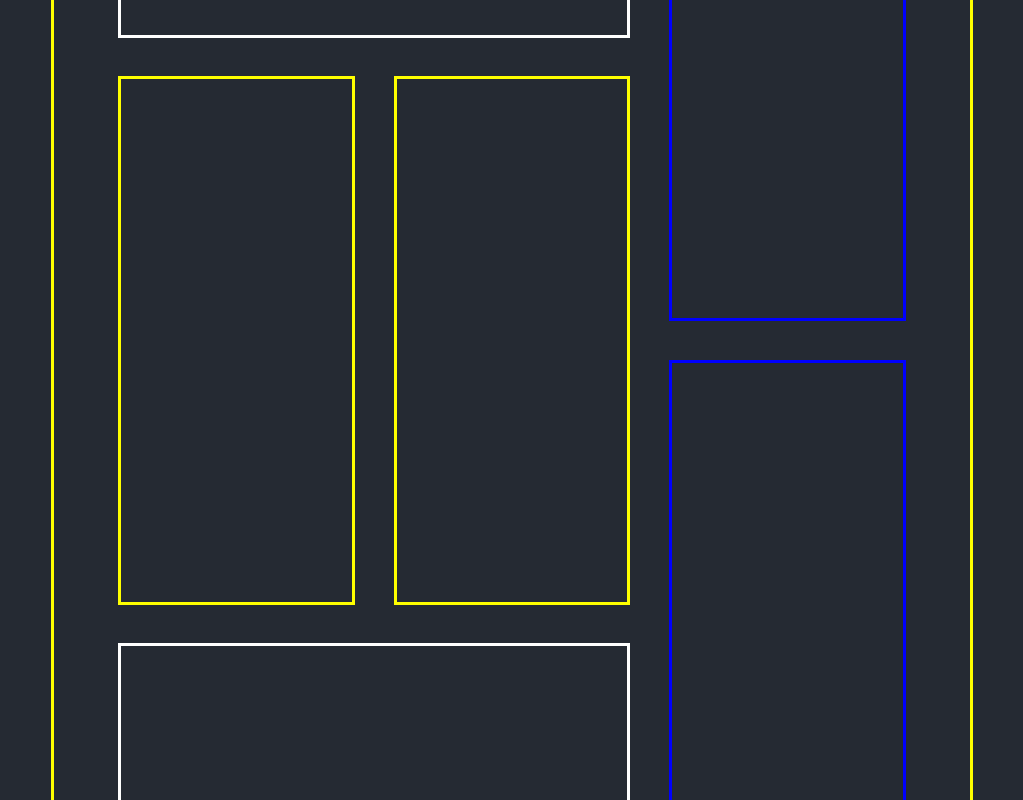
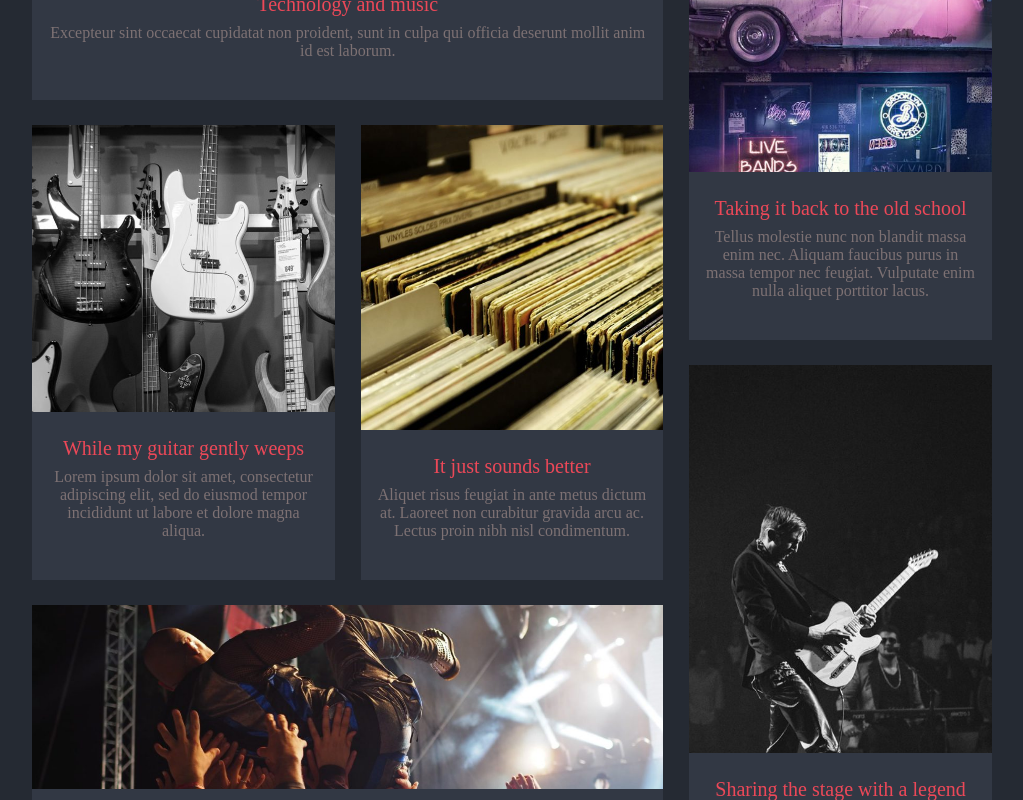
Before and after one commit to GarySmithAlvarezVenturo/proj-html-vuejs, a Vue app: page / in a window 1280 px wide. Shown: the part 1920-2720 px from the top of the page, without its empty margins (128-1151 px from the left). Built offline with nearby package versions, Linux system fonts and the light colour scheme.

Commit message:
img and finish card layout

```diff
--- a/src/assets/style/scss_partials/variables.scss
+++ b/src/assets/style/scss_partials/variables.scss
@@ -9,11 +9,10 @@ $line_width                 : 25vw;
 $banner_text_width          : 50vw;
 
 $card_set_padding           : 4rem;
-$card_set_gap               : 3vw;
-$card_set_width             : 72vw;
+$card_set_gap               : 2vw;
+$card_set_width             : 85vw;
 $card_set_height            : 97vw;
-$card_short_side            : 22vw;
-$card_long_side             : 47vw;
+
 
 
 // Chromatic variables!!
@@ -24,3 +23,7 @@ $line_color                 : #444E63;
 $banner_text_color          : #7D7B7B;
 
 $main_bg_color              : #252A33;
+
+$img_data_bg                : #323844;
+$img_title_color            : #EC4858;
+$img_text_color             : #7D7173;
--- a/src/components/AppCard.vue
+++ b/src/components/AppCard.vue
@@ -3,26 +3,56 @@
     {
         name        : "AppCard",
         props       : ['current_card', 'index'],
-        methods:
-        {
-            set_card_classes()
-            {
-                if ((this.index == 0) || (this.index == 3))
-                    return "horizontal";
-                else if ((this.index == 4) || (this.index == 5))
-                    return "vertical_with_grow";
-            }
-        }
     }
 </script>
 
 <template>
-    <div class="card" :class="set_card_classes()">
 
+    <div class="single_class position-relative">
+
+        <img :src="current_card.image" alt="index">
+
+        <div class="img_data">
+
+            <h5>{{ current_card.title }}</h5>
+            <p>{{ current_card.text }}</p>
+
+        </div>
     </div>
+
 </template>
 
 <style scoped lang="scss">
+
     @use "../assets/style/main.scss" as *;
 
+    .single_class
+        {
+            width: 100%;
+            height: 100%;
+            img
+            {
+                width: 100%;
+                height: 100%;
+                object-fit: cover;
+            }
+            .img_data
+            {
+                position: absolute;
+                bottom: 0;
+                width: 100%;
+                padding: 1.5rem 1rem;
+                text-align: center;
+                background-color: $img_data_bg;
+                h5
+                {
+                    color: $img_title_color;
+                }
+                p
+                {
+                    color: $img_text_color;
+                }
+            }
+        }
+
 </style>
--- a/src/components/AppMain.vue
+++ b/src/components/AppMain.vue
@@ -42,27 +42,27 @@ export default
             text: "Excepteur sint occaecat cupidatat non proident, sunt in culpa qui officia deserunt mollit anim id est laborum."
           },
           {
-            image: "img\blog-post3-600x900.jpg",
+            image: "img/blog-post3-600x900.jpg",
             title: "While my guitar gently weeps",
             text: "Lorem ipsum dolor sit amet, consectetur adipiscing elit, sed do eiusmod tempor incididunt ut labore et dolore magna aliqua."
           },
           {
-            image: "img\blog-post4-600x900.jpg",
+            image: "img/blog-post4-600x900.jpg",
             title: "It just sounds better",
             text: "Aliquet risus feugiat in ante metus dictum at. Laoreet non curabitur gravida arcu ac. Lectus proin nibh nisl condimentum."
           },
           {
-            image: "img\blog_flavor_rock-1200x600.jpg",
+            image: "img/blog_flavor_rock-1200x600.jpg",
             title: "The flavor of rock",
             text: "Nunc aliquet bibendum enim facilisis. Habitant morbi tristique senectus et netus et malesuada."
           },
           {
-            image: "img\blog-post1-600x900.jpg",
+            image: "img/blog-post1-600x900.jpg",
             title: "Taking it back to the old school",
             text: "Tellus molestie nunc non blandit massa enim nec. Aliquam faucibus purus in massa tempor nec feugiat. Vulputate enim nulla aliquet porttitor lacus. "
           },
           {
-            image: "img\blog-post2-600x900.jpg",
+            image: "img/blog-post2-600x900.jpg",
             title: "Sharing the stage with a legend",
             text: " Mauris sit amet massa vitae tortor condimentum lacinia. Phasellus faucibus scelerisque eleifend donec pretium vulputate sapien nec sagittis."
           }
@@ -110,6 +110,7 @@ export default
                   v-for="(item, index) in cards_array"
                   :key="index"
                   :class="set_card_classes(index)">
+                  <AppCard :current_card = "item" :index = "index"/>
                 </div>
 
               </div>
@@ -147,7 +148,7 @@ main
                     "second third fifth"
                     "second third sixth"
                     "fourth fourth sixth";
-                border: 3px solid yellow;
+
                 margin: 0 auto;
                 .card
                 {
@@ -156,36 +157,36 @@ main
                 .card:nth-child(1)
                 {
                     grid-area: first;
-                    border: 3px solid white;
+
                 }
                 .card:nth-child(2)
                 {
                     grid-area: second;
-                    border: 3px solid yellow;
+
 
                 }
                 .card:nth-child(3)
                 {
                     grid-area: third;
-                    border: 3px solid yellow;
+
 
                 }
                 .card:nth-child(4)
                 {
                     grid-area: fourth;
-                    border: 3px solid white;
+
 
                 }
                 .card:nth-child(5)
                 {
                     grid-area: fifth;
-                    border: 3px solid blue;
+
 
                 }
                 .card:nth-child(6)
                 {
                     grid-area: sixth;
-                    border: 3px solid blue;
+
 
                 }
 
```
